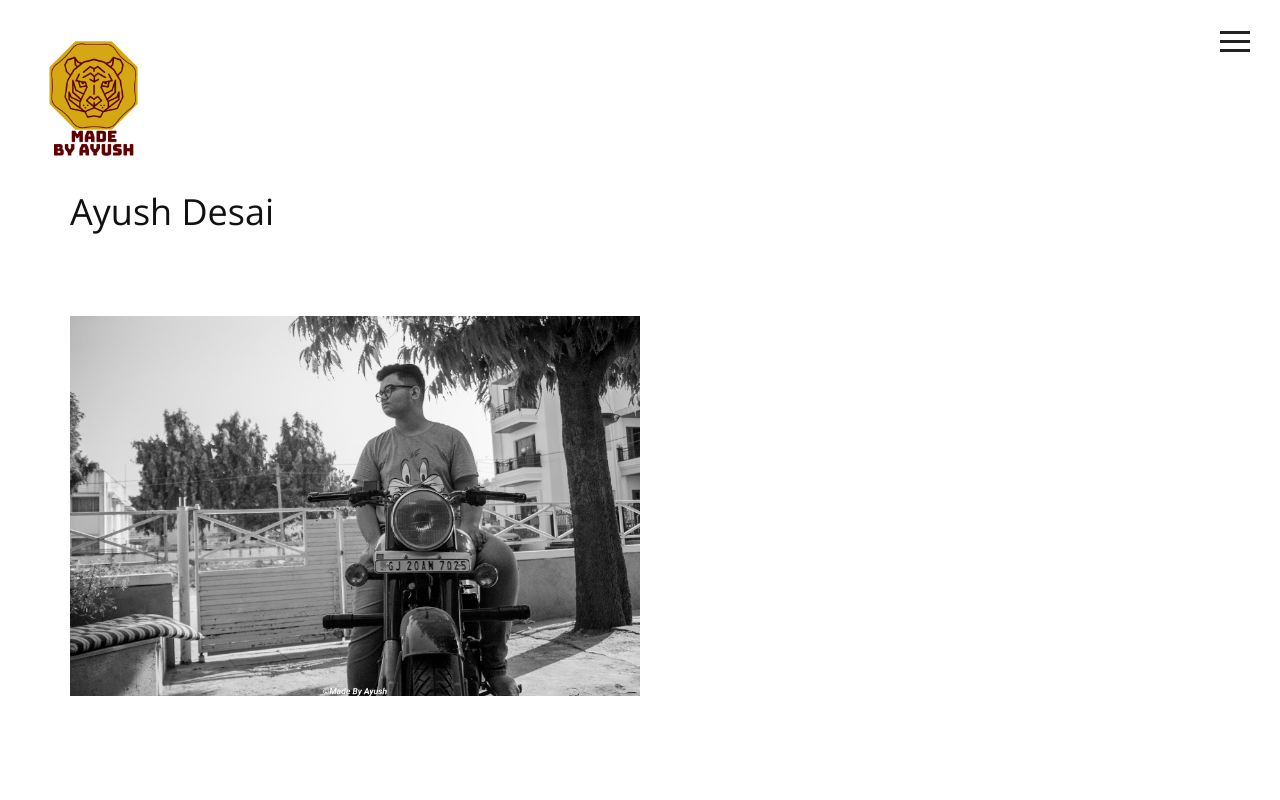
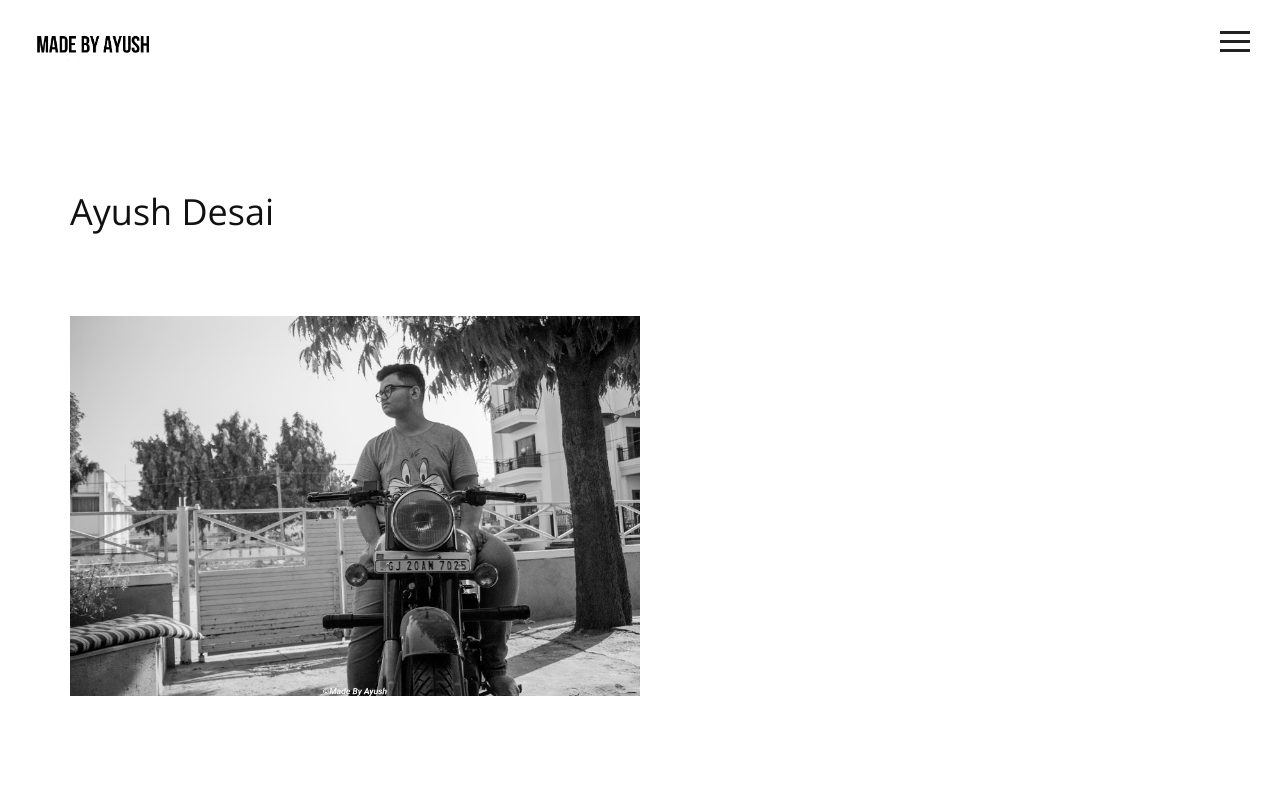
Before and after one commit to ayushdesai8888/madebyme, a plain HTML site: page about.html in a window 1280 px wide. Shown: the top 800 px of the page. Drawn offline with nearby package versions, Linux system fonts and the light colour scheme; a web font is replaced by a local one.

Commit message:
Update about.html

```diff
--- a/about.html
+++ b/about.html
@@ -23,7 +23,7 @@
                </button>
             </div>
             <a class="navbar-brand" href="index.html">
-            <img class="icon" src="MBA.png" alt="Logo">
+            <img class="icon" src="logos.png" alt="Logo">
             </a>
             <div class="nav-content hideNav hidden">
                <ul class="nav-list vcenter">
```
